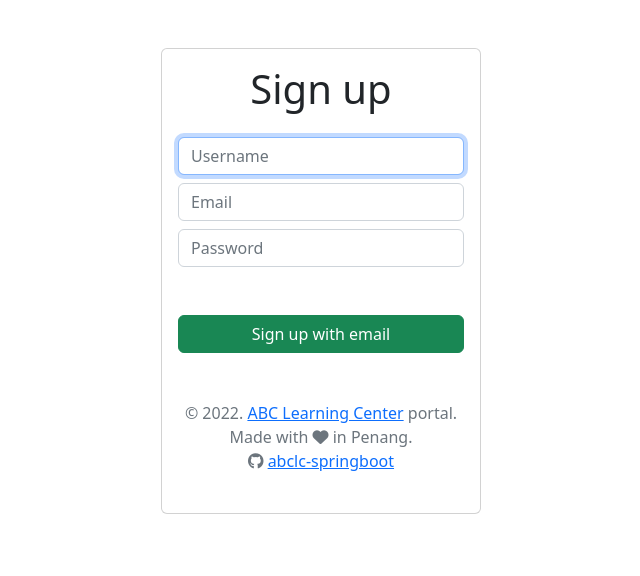
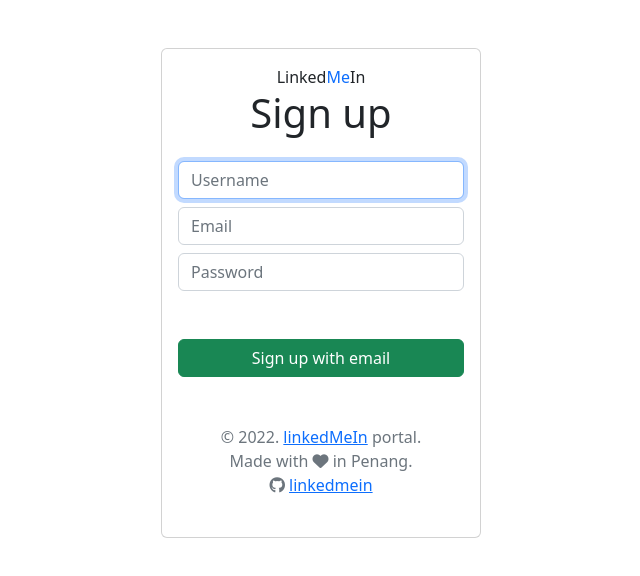
Before and after one commit to hadrihl/linkedmein-frontend, a plain HTML site: page signup.html in a window 1280 px wide. Shown: the whole page, without its empty margins (319-959 px from the left). Drawn offline with nearby package versions, Linux system fonts and the light colour scheme.

Commit message:
fix signup page

```diff
--- a/signup.html
+++ b/signup.html
@@ -10,6 +10,7 @@
     <div class="card mt-5" style="width: 20rem; margin: auto;">
         <div class="card-body text-center">
             <form class="mb-4">
+                <span class="navbar-brand mt-1 h1">Linked<span class="text-primary">Me</span>In</span>
                 <h1 class="mb-4">Sign up</h1>
                 <div class="form-group mt-2">
                     <label for="username" class="visually-hidden">username</label>
@@ -26,10 +27,10 @@
                 <div class="form-group d-grid gap-2">
                     <button class="btn btn-success w-100">Sign up with email</button>
                 </div>
-                <footer class="mt-5 text-muted">&copy; 2022. <a href="/">ABC Learning Center</a> portal.<br/>
+                <footer class="mt-5 text-muted">&copy; 2022. <a href="/">linkedMeIn</a> portal.<br/>
                     Made with <i class="fa-solid fa-heart"></i> in Penang.<br/>
                     <i class="fa-brands fa-github"></i>
-                    <a href="https://github.com/hadrihl/abclc-springboot"> abclc-springboot</a>
+                    <a href="https://github.com/hadrihl/linkedmein"> linkedmein</a>
                 </footer>
             </form>
         </div>
```
